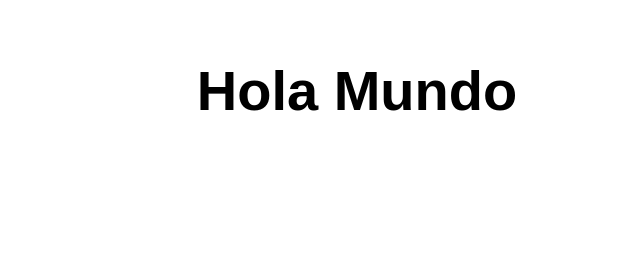
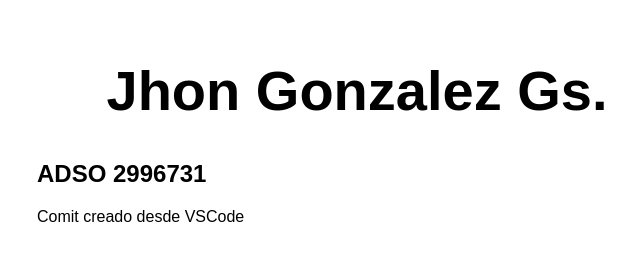
Before and after one commit to Jhoncgonzalezgs/Despliegue_1, a website: page src/index.html in a window 1280 px wide. Shown: the whole page, without its empty margins (283-923 px from the left). Drawn offline with Linux system fonts and the light colour scheme.

Commit message:
Titulo + Descripcion

```diff
--- a/src/index.html
+++ b/src/index.html
@@ -10,7 +10,9 @@
 
 <body>
   <main>
-    <h1>Hola Mundo</h1>
+    <h1>Jhon Gonzalez Gs.</h1>
+    <h2>ADSO 2996731</h2>
+    <p>Comit creado desde VSCode</p>
   </main>
 </body>
 
```
